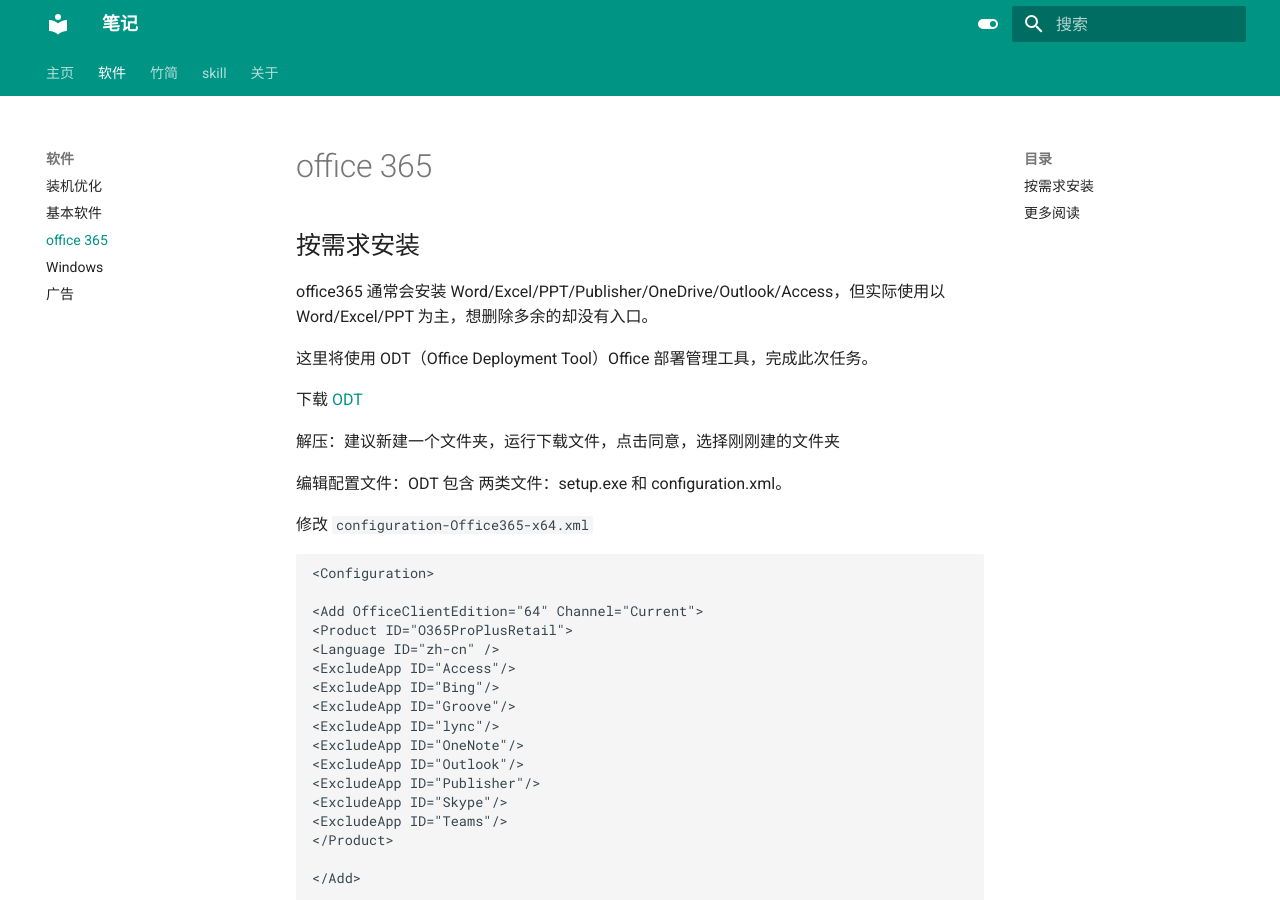
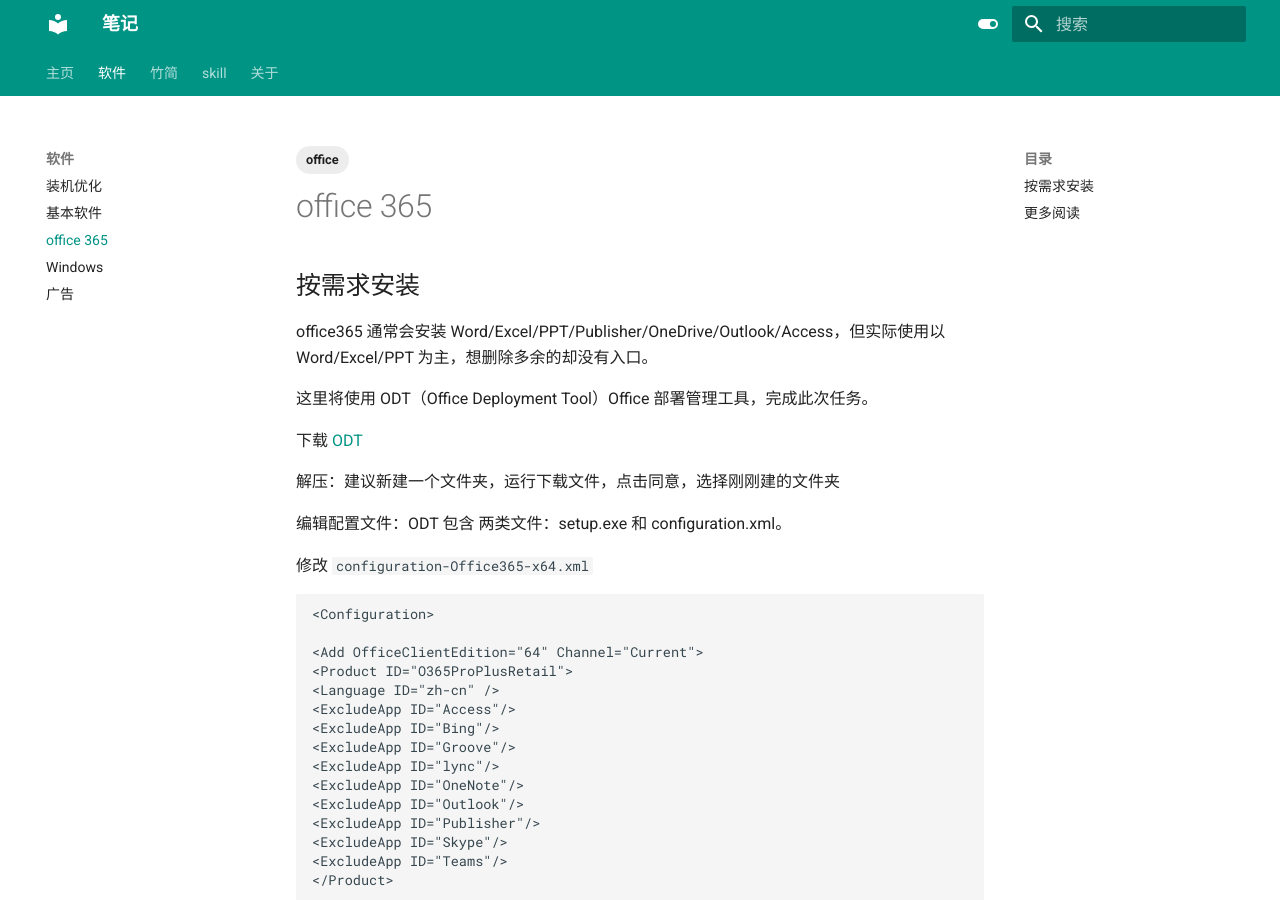
Before and after one commit to dingeral/doc-note, an MkDocs documentation site: the page built from docs/software/articles/office.md, in a window 1280 px wide and 900 px high. Built offline with MkDocs 1.6.1 and Material for MkDocs 9.7.7, drawn with Linux system fonts in a browser that asks for light colours.

Commit message:
docs📝:

```diff
--- a/docs/software/articles/office.md
+++ b/docs/software/articles/office.md
@@ -1,3 +1,8 @@
+---
+tags:
+  - office
+---
+
 # office 365
 
 ## 按需求安装
--- a/mkdocs.yml
+++ b/mkdocs.yml
@@ -46,6 +46,7 @@
         name: 切换到日光模式
 
 plugins:
+    - tags
     - search:
             jieba_dict: dict.txt
             lang: zh
```
Also changed, not shown: docs/关于/参考.md (+1 -2 lines).
